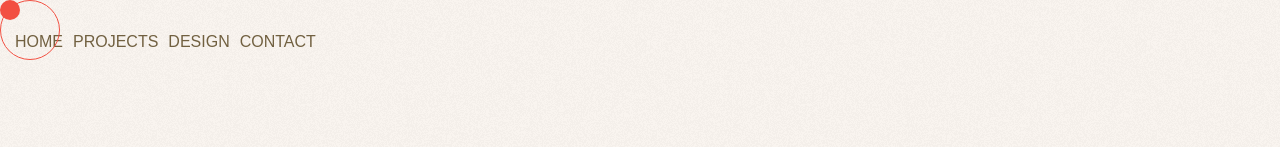
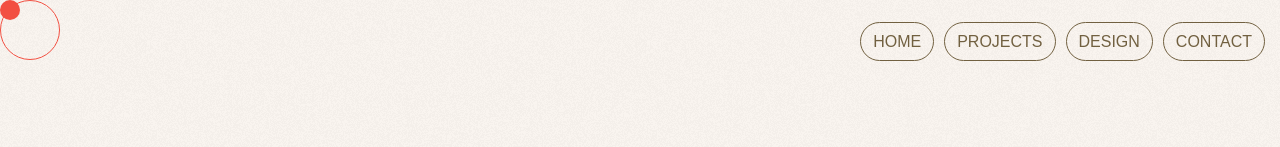
Before and after one commit to sejobasic/Portfolio-V2, a React (Create React App) app: page / in a window 1280 px wide. Shown: the top 147 px of the page. Built offline with nearby package versions, Linux system fonts and the light colour scheme; no server answers; a web font is replaced by a local one.

Commit message:
Fixed navbar positioning

```diff
--- a/src/styling/Navbar.css
+++ b/src/styling/Navbar.css
@@ -2,7 +2,7 @@
   display: flex;
   padding: 30px 15px;
   font-size: 1rem;
-  justify-content: flex-start;
+  justify-content: flex-end;
 }
 
 .nav {
@@ -10,7 +10,6 @@
   top: 0;
   left: 0;
   right: 0;
-  /* mix-blend-mode: difference; */
   z-index: 3000;
 }
 
@@ -23,9 +22,11 @@
 .nav-links span {
   color: var(--primary-color);
   /* background: var(--primary-color); */
-  /* border: 1px solid var(--primary-color);
+  border: 1px solid var(--primary-color);
   padding: 10px 12px;
-  border-radius: 50px; */
+  border-radius: 50px;
+  mix-blend-mode: difference;
+  z-index: 3000;
 }
 
 .nav-links span:hover {
```
